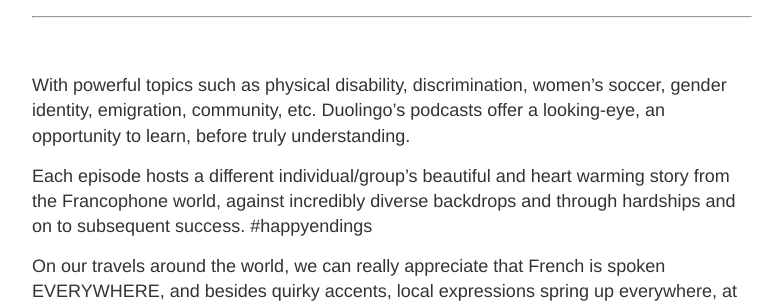
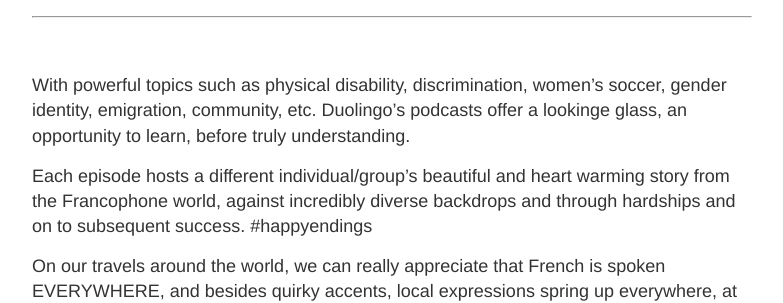
Before and after one commit to dudolavida/dudolavida.github.io, a Jekyll site: the page built from _posts/2021-02-12-Duolingo-podcasts-French.md, in a window 1280 px wide. Shown: the part 431-734 px from the top of the page, without its empty margins (248-1031 px from the left). Built offline with Jekyll 4.4.1, drawn with Linux system fonts in a browser that asks for light colours.

Commit message:
fix fix fix!

```diff
--- a/_posts/2021-02-12-Duolingo-podcasts-French.md
+++ b/_posts/2021-02-12-Duolingo-podcasts-French.md
@@ -15,7 +15,7 @@
 
 <br>
 
-With powerful topics such as physical disability, discrimination, women's soccer, gender identity, emigration, community, etc. Duolingo's podcasts offer a looking-eye, an opportunity to learn, before truly understanding.
+With powerful topics such as physical disability, discrimination, women's soccer, gender identity, emigration, community, etc. Duolingo's podcasts offer a lookinge glass, an opportunity to learn, before truly understanding.
 
 
 Each episode hosts a different individual/group's beautiful and heart warming story from the Francophone world, against incredibly diverse backdrops and through hardships and on to subsequent success. #happyendings
```
